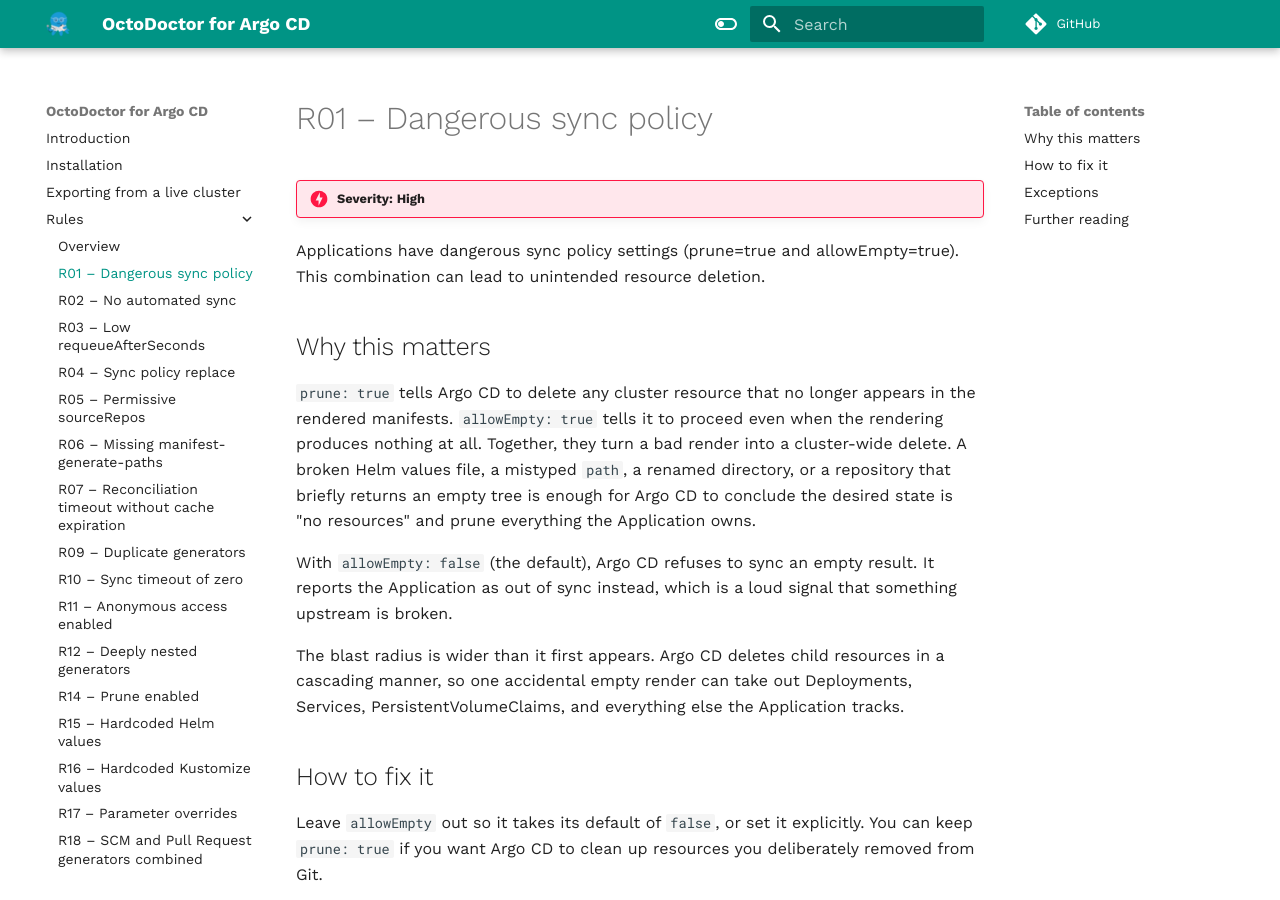
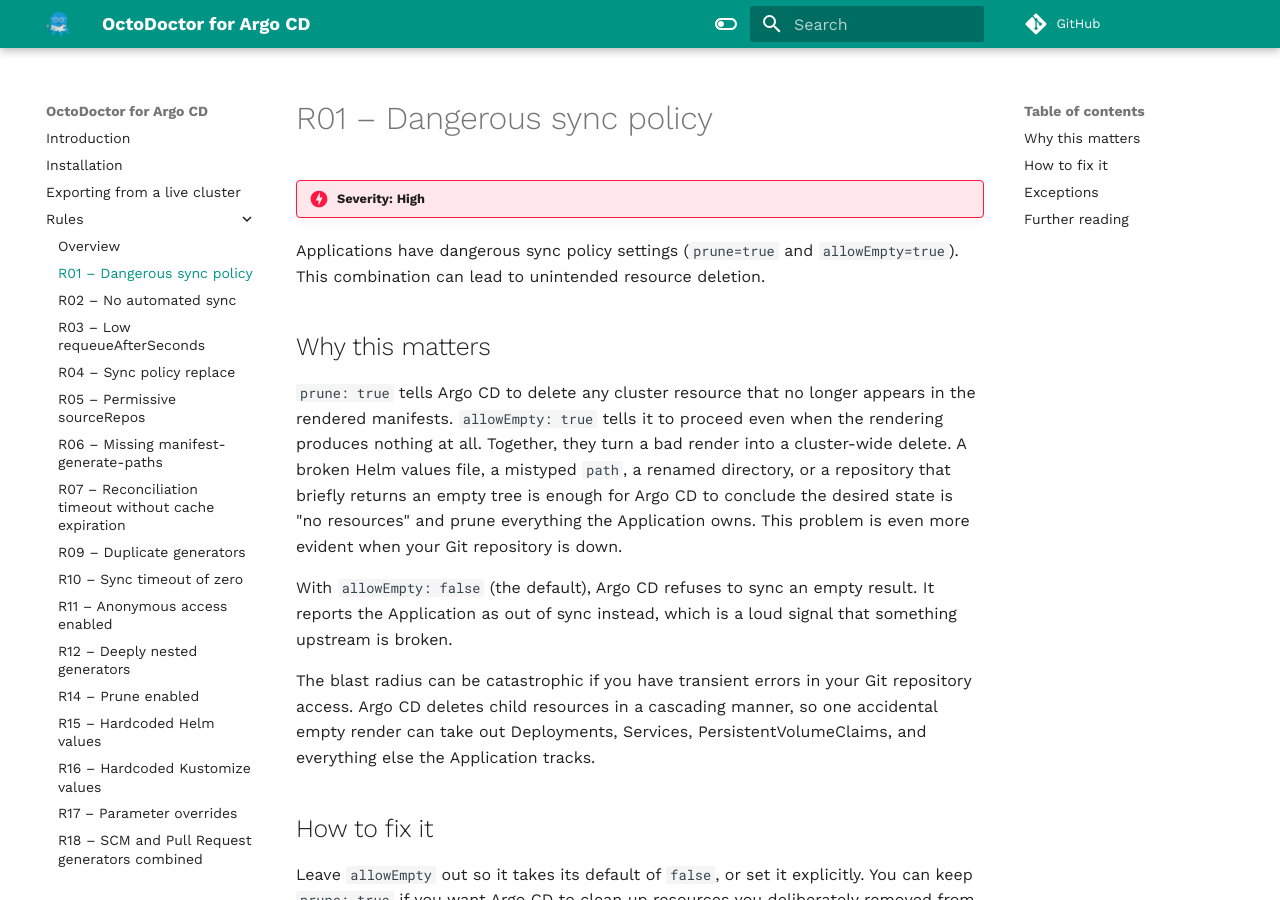
Before and after one commit to OctopusDeploy/octodoctor-argocd, an MkDocs documentation site: the page built from docs/rules/r01-dangerous-sync-policy.md, in a window 1280 px wide and 900 px high. Built offline with MkDocs 1.6.1 and Material for MkDocs 9.7.7, drawn with Linux system fonts in a browser that asks for light colours; comment, search, counter and statistics services are not loaded.

Commit message:
docs: rule clarifications
Signed-off-by: Kostis Kapelonis <kostis.kapelonis@octopus.com>

```diff
--- a/docs/rules/r01-dangerous-sync-policy.md
+++ b/docs/rules/r01-dangerous-sync-policy.md
@@ -2,7 +2,7 @@
 
 !!! danger "Severity: High"
 
-Applications have dangerous sync policy settings (prune=true and allowEmpty=true). This combination can lead to unintended resource deletion.
+Applications have dangerous sync policy settings (`prune=true` and `allowEmpty=true`). This combination can lead to unintended resource deletion.
 
 ## Why this matters
 
@@ -10,12 +10,13 @@
 manifests. `allowEmpty: true` tells it to proceed even when the rendering produces nothing at all.
 Together, they turn a bad render into a cluster-wide delete. A broken Helm values file, a mistyped
 `path`, a renamed directory, or a repository that briefly returns an empty tree is enough for Argo CD
-to conclude the desired state is "no resources" and prune everything the Application owns.
+to conclude the desired state is "no resources" and prune everything the Application owns. This problem
+is even more evident when your Git repository is down.
 
 With `allowEmpty: false` (the default), Argo CD refuses to sync an empty result. It reports the
 Application as out of sync instead, which is a loud signal that something upstream is broken.
 
-The blast radius is wider than it first appears. Argo CD deletes child resources in a cascading
+The blast radius can be catastrophic if you have transient errors in your Git repository access. Argo CD deletes child resources in a cascading
 manner, so one accidental empty render can take out Deployments, Services, PersistentVolumeClaims,
 and everything else the Application tracks.
 
```
Also changed, not shown: docs/rules/index.md (+1 -1 lines), docs/rules/r03-low-requeue-after-seconds.md (+2 -1 lines).
